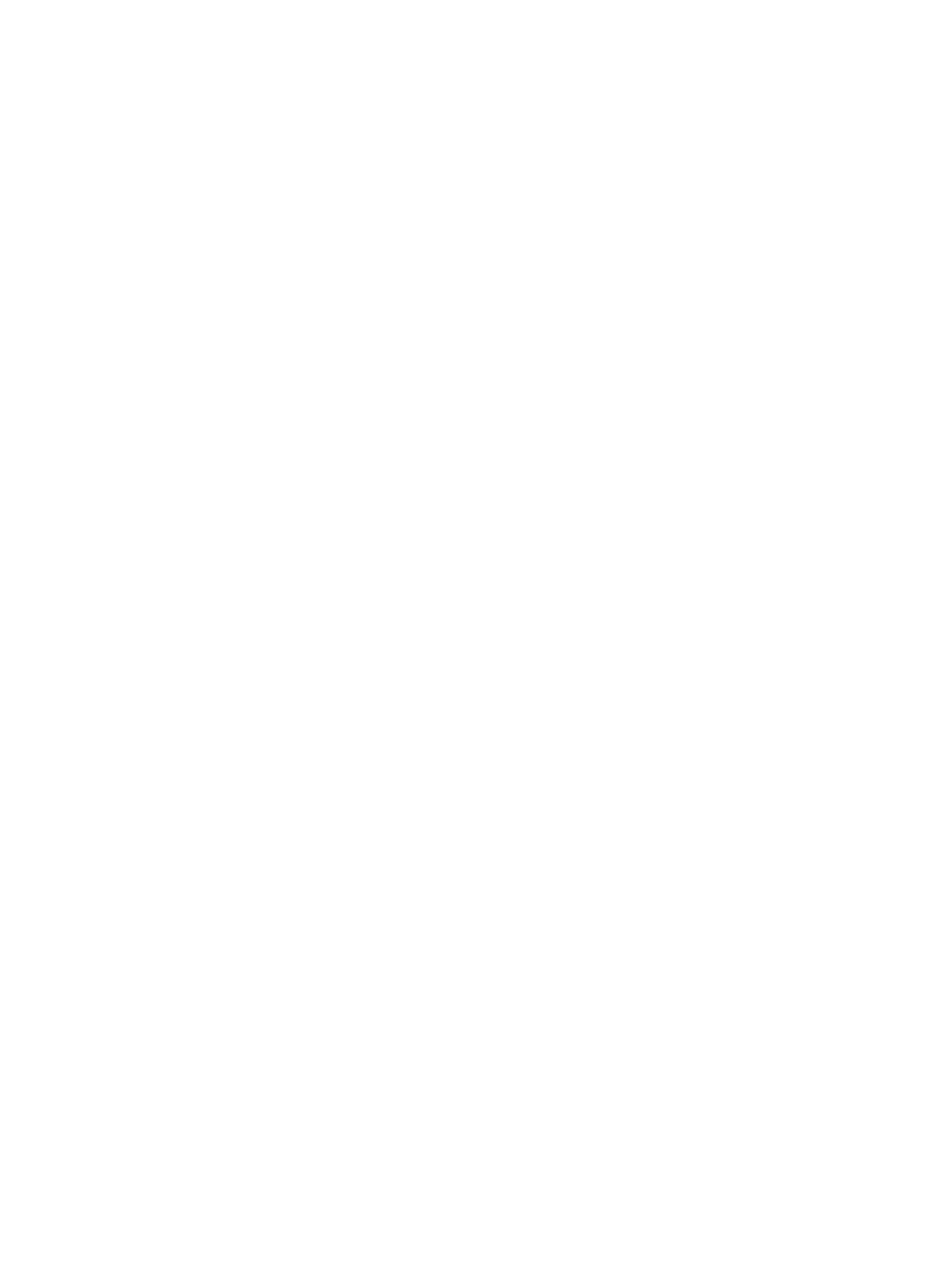
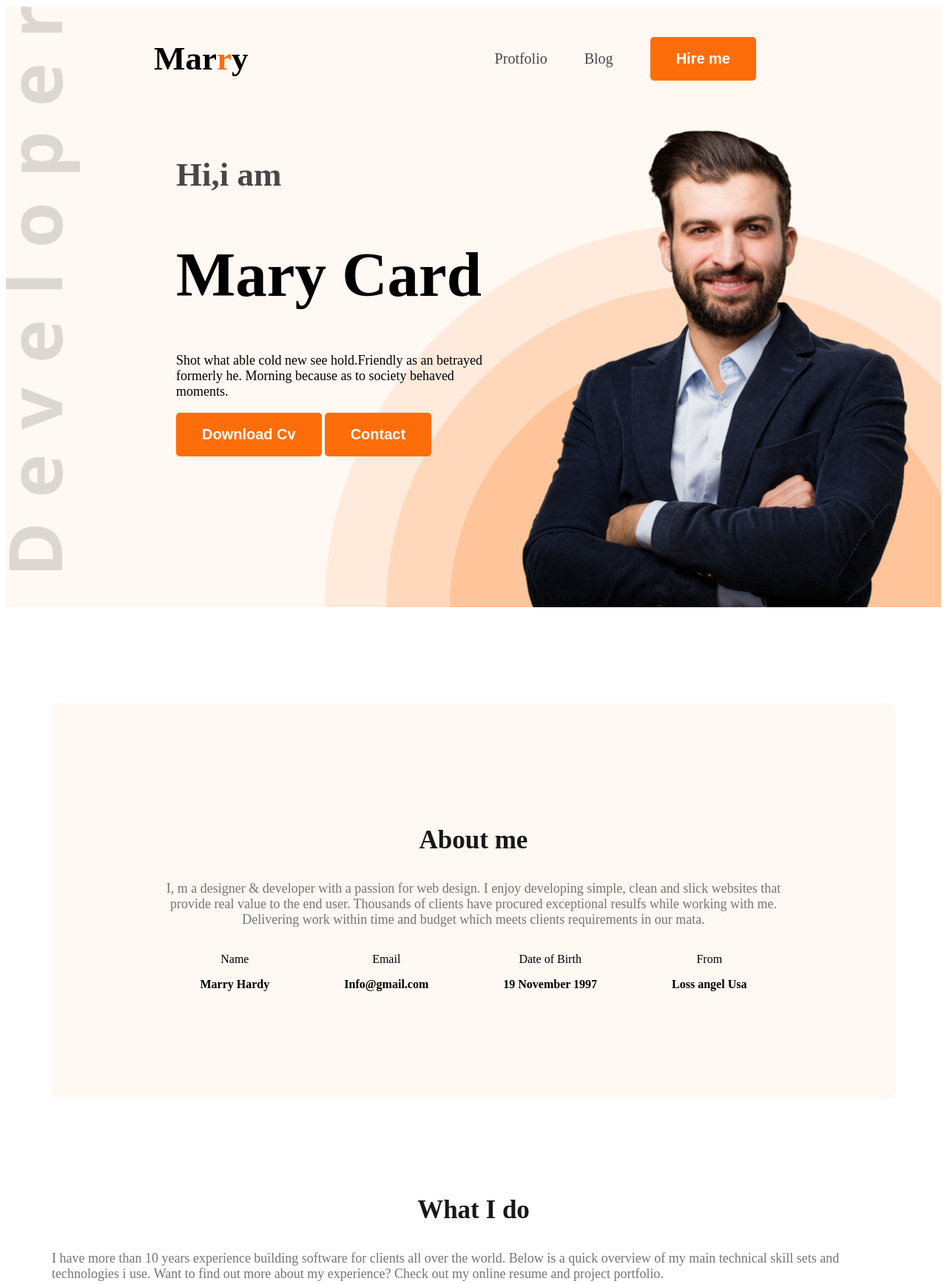
Before and after one commit to hoqueemu/web-dev-portfolio, a plain HTML site: page index.html in a window 1280 px wide. Shown: the top 1736 px of the page at 74% size. Before the commit the page ends 800 px from the top, so only its background shows below. Drawn offline with Linux system fonts and the light colour scheme.

Commit message:
added header

```diff
--- a/index.html
+++ b/index.html
@@ -4,8 +4,99 @@
     <meta charset="UTF-8">
     <meta name="viewport" content="width=device-width, initial-scale=1.0">
     <title>Web-Dev-Portfolio></title>
+    <link rel="preconnect" href="https://fonts.googleapis.com">
+<link rel="preconnect" href="https://fonts.gstatic.com" crossorigin>
+<link href="https://fonts.googleapis.com/css2?family=Open+Sans:ital,wght@0,300..800;1,300..800&family=Work+Sans:ital,wght@0,100..900;1,100..900&display=swap" rel="stylesheet">
+    <link rel="stylesheet" href="style/style.css">
 </head>
-<body>
+<body class="open-sans-normal">
+ <header class="header secondary-bg">
+<nav>
+    <h3 class="nav-title">Mar<span class="text-primary">r</span>y</h3>
+    <ul>
+        <li><a class="dark-2" href="">Protfolio</a></li>
+        <li><a class="dark-2" href="">Blog</a></li>
+        <li><a href=""><button class="btn-primary">Hire me</button></a></li>
+    </ul>
+</nav>
+<div class="banner">
+    <div class="banner-content">
+        <h4 class="banner-great dark-2">Hi,i am</h4>
+        <h1 class="banner-title"> Mary Card</h1>
+        <p class="banner-dec">Shot what able cold new see hold.Friendly as an betrayed formerly he. Morning because as to society behaved moments.</p>
+        <button class="btn-primary">Download Cv</button>
+        <button class="btn-primary"> Contact </button>
+    </div>
+    <img class="banner-profile-pic"src="images/hardy.png" alt="">
+</div>
+ </header>
+ <main>
+    <section class="about secondary-bg">
+        <h3 class="section-title">About me </h3>
+        <p class="section-description">I, m a designer & developer with a passion for web design.
+             I enjoy developing simple, clean and slick websites that provide real value to the end user.
+              Thousands of clients have procured exceptional resulfs while working with me.
+               Delivering work within time and budget which meets clients requirements in our mata.</p>
+<div class="about-items">
+    <div class="about-item">
+        <p class="item-title">Name</p>
+        <p class="item-description">Marry Hardy </p>
 
+    </div>
+    <div class="about-item">
+        <p class="item-title"> Email</p>
+        <p class="item-description">Info@gmail.com</p>
+    </div>
+    <div class="about-item">
+        <p class="item-title">Date of Birth</p>
+        <p class="item-description">19 November 1997</p>
+    </div>
+    <div class="about-item">
+        <p class="item-title">From</p>
+        <p class="item-description">Loss angel Usa</p>
+    </div>
+</div>
+
+    </section>
+
+<section class="skills">
+    <h3 class="section-title text-center">What I do</h3>
+    <p class="section-description">I have more than 10 years experience building software for clients all over the world. Below is a quick overview of my main technical skill sets and technologies i use.
+         Want to find out more about my experience? Check out my online resume and project portfolio.</p>
+         <div class="skills-container">
+            <div class="skill">
+                <img src="images/icons/js.png" alt="">
+                <h4 class="skill-title">Vanilla JavaScript</h4>
+                <p class="skill-description">ist skill/technologies here. You can change the icon above to any of the 1500+ FontAwesome 5 free icons available.
+                    Aenean commodo ligula eget dolor.</p>
+            </div>
+            <div class="skill">
+                <img src="images/icons/react.png" alt="">
+                <h4 class="skill-title">React</h4>
+                <p class="skill-description">List skill/technologies here.
+                    You can change the icon above to any of the 1500+ FontAwesome 5 free icons available. Aenean commodo ligula eget dolor.</p>
+            </div>
+            <div class="skill">
+                <img src="images/icons/nodejs.png" alt="">
+                <h4 class="skill-title">nodejs</h4>
+                <p class="skill-description">List skill/technologies here.
+                     You can change the icon above to any of the 1500+ FontAwesome 5 free icons available. Aenean commodo ligula eget dolor.</p>
+            </div>
+            <div class="skill">
+                <img src="images/icons/mongo.png" alt="">
+                <h4 class="skill-title">MongoDB</h4>
+                <p class="skill-description">List skill/technologies here.
+                     You can change the icon above to any of the 1500+ FontAwesome 5 free icons available. Aenean commodo ligula eget dolor.</p>
+            </div>
+         </div>
+</section>
+
+
+ </main>
+ <footer>
+
+
+
+ </footer>
 </body>
 </html>
--- a/style/style.css
+++ b/style/style.css
@@ -0,0 +1,144 @@
+.work-sans-normal {
+  font-family: "Work Sans", sans-serif;
+  font-optical-sizing: auto;
+  font-style: normal;
+  font-variation-settings: "wdth" 100;
+}
+ /* main style */
+
+ main{
+    max-width: 1140px;
+    margin: 0 auto;
+ }
+nav{
+        display: flex;
+        align-items: center;
+        justify-content: space-between;
+        margin: 0 200px;
+    }
+
+    .nav-title{
+        font-weight: 800;
+        font-size: 45px;;
+    }
+
+    .text-primary{
+        color: #fd6e0a;
+    }
+    nav ul{
+        display: flex;
+        align-items: center;
+    }
+
+    nav ul li{
+        list-style: none;
+        margin-right: 50px;
+    }
+    nav li a{
+        text-decoration: none;
+        font-size: 20px;
+    }
+    .dark-2{
+        color: #474747;
+    }
+
+    .btn-primary{
+        background-color: #fd6e0a;
+        font-weight: bold;
+        font-size: 20px;
+        color: white;
+        padding: 18px 35px;
+        border-radius: 5px;
+        border: none;
+    }
+/* banner style */
+
+.banner-great{
+    font-size: 45px;
+    font-weight: 600;
+}
+
+.banner-title{
+    font-weight: bold;
+    font-size: 85px;
+}
+
+.banner-dec{
+    font-size: 18px;
+}
+
+.banner-profile-pic{
+    width: 580px;
+}
+
+.banner{
+    display: flex;
+    justify-content: space-between;
+    margin: 0 35px 0 230px;
+}
+
+.banner-content{
+    max-width: 580px;
+}
+
+.header{
+    background: url('../images/developer.png'),url('../images/header_bg.png');
+    background-repeat: no-repeat;
+    background-position: top left,bottom right;
+
+}
+
+   /* about-style */
+
+.section-title{
+    font-size: 35px;
+    font-weight: bold;
+    color: #181818;
+}
+
+.section-description{
+    font-size: 18px;
+    color: #757575;
+}
+
+.secondary-bg{
+    background-color: #fff8f3;
+}
+
+.about{
+    border-radius: 10px;
+    padding: 130px 150px;
+    text-align: center;
+    margin-top: 130px;
+}
+
+.item-description{
+    font-weight: 600;
+}
+
+.about-items{
+    display: flex;
+    justify-content: space-around;
+}
+.text-center{
+    text-align: center;
+}
+
+main section{
+    margin-top: 130px;
+    margin-bottom: 130px;
+}
+
+/* skill-section-style */
+
+.skills-container{
+    display: flex;
+    gap: 24px;
+    margin-top: 130px;
+}
+
+.skill{
+    padding: 33px;
+    box-shadow: 0px 6px 50px 0px rgba(0,0,0,0.2);
+    border-radius: 5px;
+}
```
